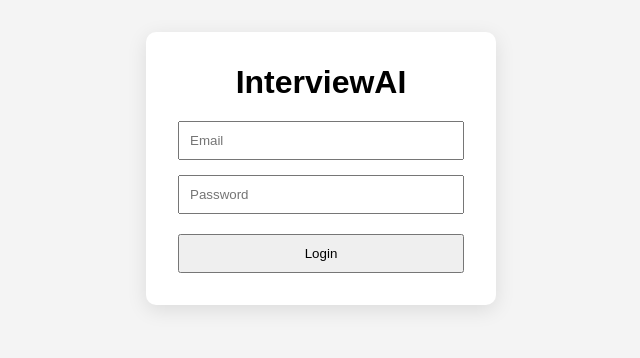
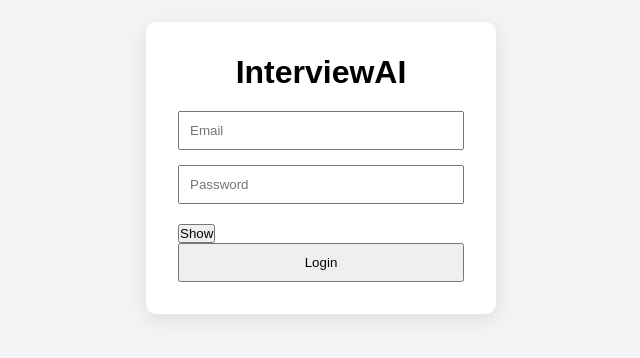
Before and after one commit to jeevan-engineer/InterviewAI, a React (Vite) app in the folder client/: page / in a window 1280 px wide. Shown: the part 232-590 px from the top of the page, without its empty margins (319-959 px from the left). Built offline with nearby package versions, Linux system fonts and the light colour scheme.

Commit message:
Day 12: Add password visibility toggle

```diff
--- a/client/src/pages/Login.tsx
+++ b/client/src/pages/Login.tsx
@@ -10,7 +10,7 @@ interface LoginResponse {
 function Login() {
   const [email, setEmail] = useState("");
 const [password, setPassword] = useState("");
-
+const [showPassword, setShowPassword] = useState(false);
 const [loading, setLoading] = useState(false);
 const [error, setError] = useState("");
 
@@ -94,7 +94,7 @@ const navigate = useNavigate();
 />
 
 <input
-  type="password"
+  type={showPassword ? "text" : "password"}
   placeholder="Password"
   value={password}
   onChange={(e) => setPassword(e.target.value)}
@@ -104,6 +104,12 @@ const navigate = useNavigate();
     marginBottom: "20px",
   }}
 />
+<button
+  type="button"
+  onClick={() => setShowPassword(!showPassword)}
+>
+  {showPassword ? "Hide" : "Show"}
+</button>
 
         <button
   type="submit"
```
